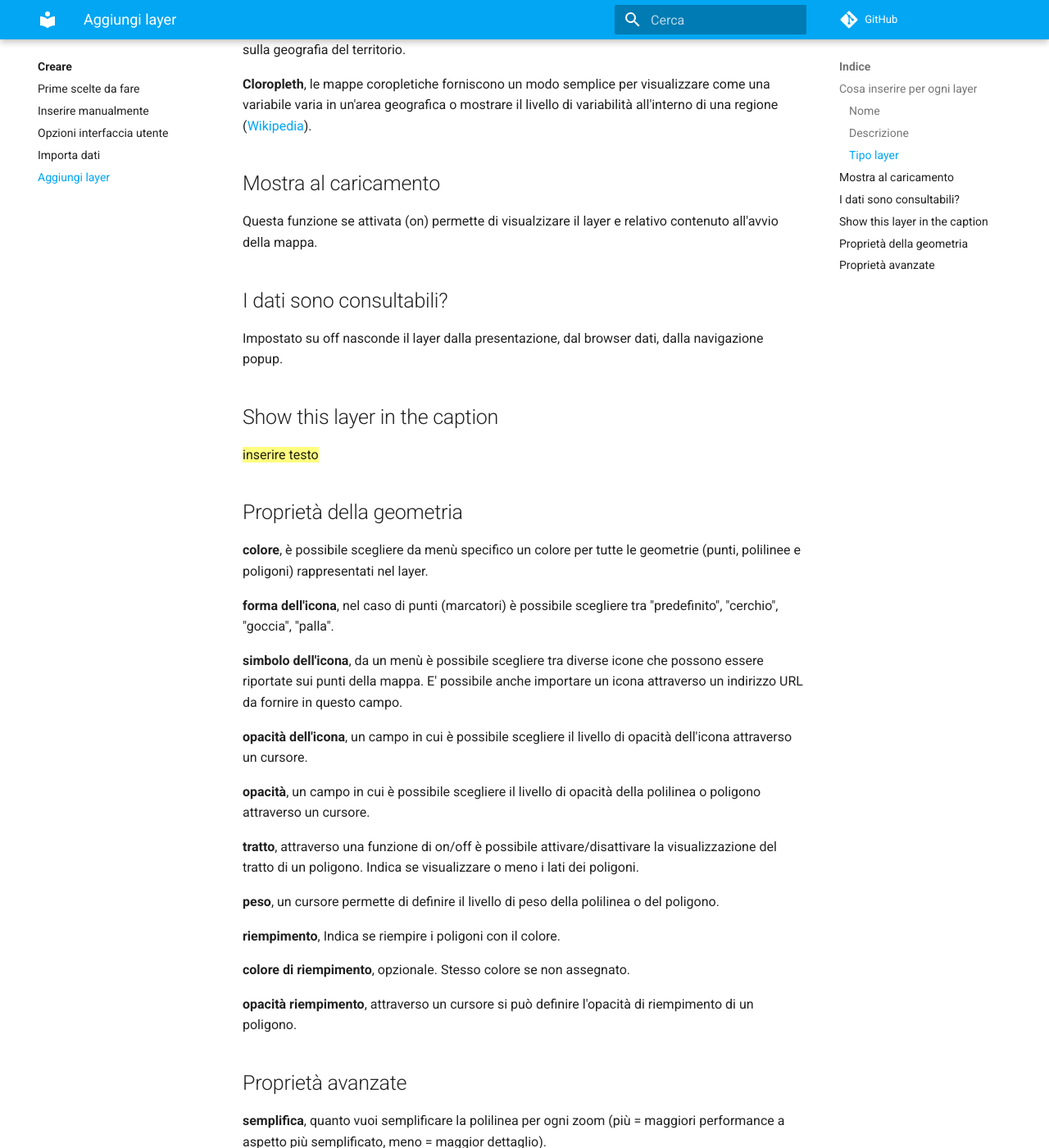
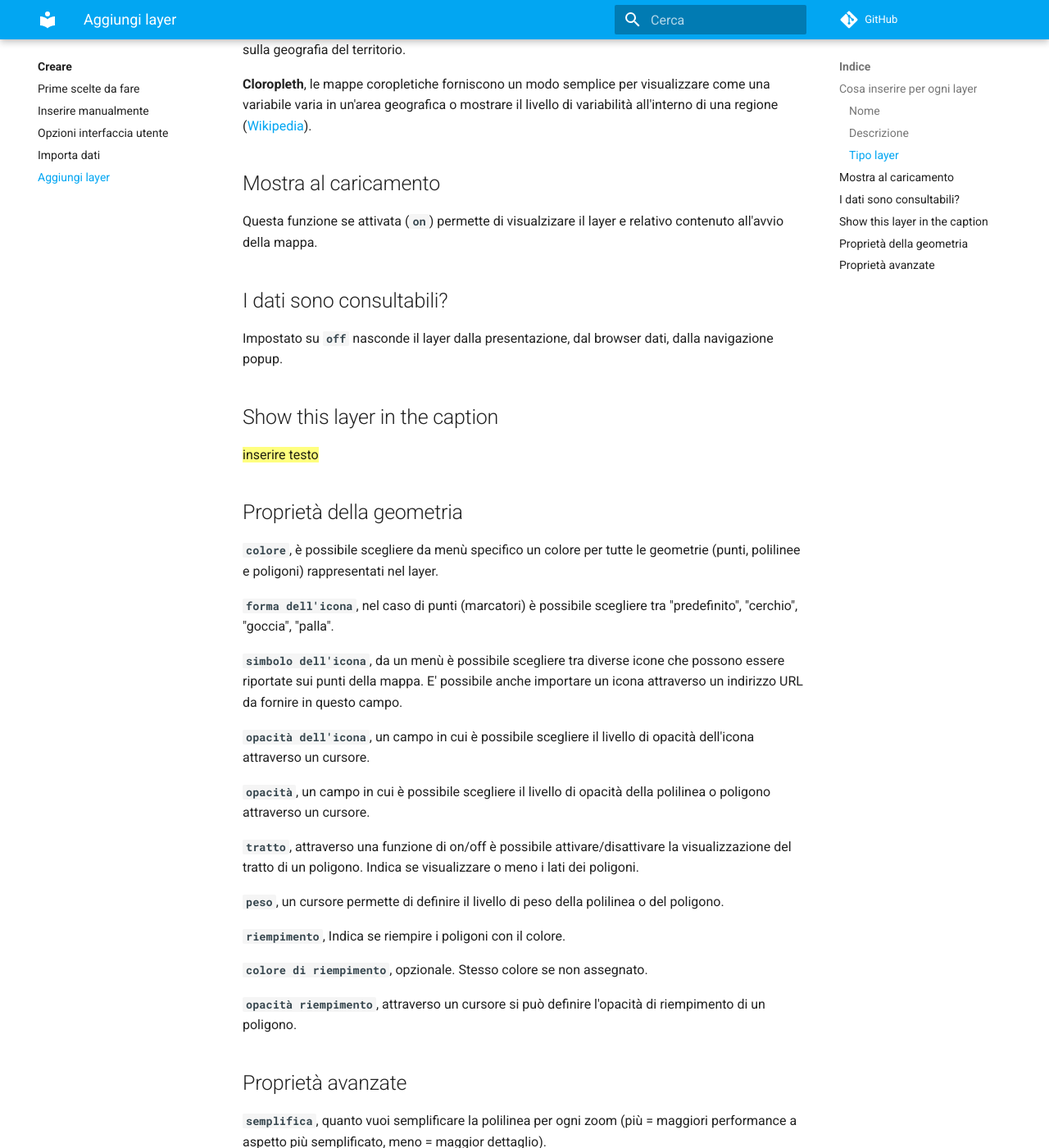
Before and after one commit to opendatasicilia/guida-umap, an MkDocs documentation site: the page built from docs/creare/aggiungi-layer.md, in a window 1280 px wide and 1400 px high, scrolled down 1458 px. Shown: the whole window at 82% size. Built offline with MkDocs 1.6.1 and Material for MkDocs 9.7.7, drawn with Linux system fonts in a browser that asks for light colours; comment, search, counter and statistics services are not loaded; some of the changed text lies outside the part shown.

```diff
--- a/docs/creare/aggiungi-layer.md
+++ b/docs/creare/aggiungi-layer.md
@@ -1,6 +1,6 @@
 # Aggiungi layer
 
-Questa sezione del menù di destra, contrassegnata dall'icona a 3 fogli sovrapposti, serve per aggiungere uno o più layer (strati) di informazioni nella mappa.
+Questa sezione del menù di destra, contrassegnata dall'icona a 3 fogli sovrapposti, serve per aggiungere uno o più layer (**strati**) di informazioni nella mappa.
 
 Prima di creare una mappa è buona prassi fare uno schema delle tipologie tematiche di dati che devono essere rappresentati geograficamente.
 
@@ -43,11 +43,11 @@ Descrivere brevemente a cosa serve il layer creato.
 
 ## Mostra al caricamento
 
-Questa funzione se attivata (on) permette di visualzizare il layer e relativo contenuto all'avvio della mappa.
+Questa funzione se attivata (**`on`**) permette di visualzizare il layer e relativo contenuto all'avvio della mappa.
 
 ## I dati sono consultabili?
 
-Impostato su off nasconde il layer dalla presentazione, dal browser dati, dalla navigazione popup.
+Impostato su **`off`** nasconde il layer dalla presentazione, dal browser dati, dalla navigazione popup.
 
 ## Show this layer in the caption
 
@@ -56,35 +56,35 @@ Impostato su off nasconde il layer dalla presentazione, dal browser dati, dalla
 
 ## Proprietà della geometria
 
-**colore**, è possibile scegliere da menù specifico un colore per tutte le geometrie (punti, polilinee e poligoni) rappresentati nel layer.
+**`colore`**, è possibile scegliere da menù specifico un colore per tutte le geometrie (punti, polilinee e poligoni) rappresentati nel layer.
 
-**forma dell'icona**, nel caso di punti (marcatori) è possibile scegliere tra "predefinito", "cerchio", "goccia", "palla".
+**`forma dell'icona`**, nel caso di punti (marcatori) è possibile scegliere tra "predefinito", "cerchio", "goccia", "palla".
 
-**simbolo dell'icona**, da un menù è possibile scegliere tra diverse icone che possono essere riportate sui punti della mappa. E' possibile anche importare un icona attraverso un indirizzo URL da fornire in questo campo.
+**`simbolo dell'icona`**, da un menù è possibile scegliere tra diverse icone che possono essere riportate sui punti della mappa. E' possibile anche importare un icona attraverso un indirizzo URL da fornire in questo campo.
 
-**opacità dell'icona**, un campo in cui è possibile scegliere il livello di opacità dell'icona attraverso un cursore.
+**`opacità dell'icona`**, un campo in cui è possibile scegliere il livello di opacità dell'icona attraverso un cursore.
 
-**opacità**, un campo in cui è possibile scegliere il livello di opacità della polilinea o poligono attraverso un cursore.
+**`opacità`**, un campo in cui è possibile scegliere il livello di opacità della polilinea o poligono attraverso un cursore.
 
-**tratto**, attraverso una funzione di on/off è possibile attivare/disattivare la visualizzazione del tratto di un poligono. Indica se visualizzare o meno i lati dei poligoni.
+**`tratto`**, attraverso una funzione di on/off è possibile attivare/disattivare la visualizzazione del tratto di un poligono. Indica se visualizzare o meno i lati dei poligoni.
 
-**peso**, un cursore permette di definire il livello di peso della polilinea o del poligono.
+**`peso`**, un cursore permette di definire il livello di peso della polilinea o del poligono.
 
-**riempimento**, Indica se riempire i poligoni con il colore.
+**`riempimento`**, Indica se riempire i poligoni con il colore.
 
-**colore di riempimento**, opzionale. Stesso colore se non assegnato.
+**`colore di riempimento`**, opzionale. Stesso colore se non assegnato.
 
-**opacità riempimento**, attraverso un cursore si può definire l'opacità di riempimento di un poligono.
+**`opacità riempimento`**, attraverso un cursore si può definire l'opacità di riempimento di un poligono.
 
 
 ## Proprietà avanzate
 
-**semplifica**, quanto vuoi semplificare la polilinea per ogni zoom (più = maggiori performance a aspetto più semplificato, meno = maggior dettaglio).
+**`semplifica`**, quanto vuoi semplificare la polilinea per ogni zoom (più = maggiori performance a aspetto più semplificato, meno = maggior dettaglio).
 
-**tratteggio**, una lista di numeri separati da virgola che definisce lo schema del tratto e del trattino. Es.: "5, 10, 15".
+**`tratteggio`**, una lista di numeri separati da virgola che definisce lo schema del tratto e del trattino. Es.: "5, 10, 15".
 
-**Livello di zoom predefinito**, livelli di zoom per zoom automatici.
+**`livello di zoom predefinito`**, livelli di zoom per zoom automatici.
 
-**dallo zoom** - **allo zoom**, funzioni opzionali.
+**`dallo zoom`** - **`allo zoom`**, funzioni opzionali.
 
 **campo etichetta**, il nome della proprietà da utilizzare come etichetta (es.: "nome"). Può anche essere utilizzata una proprietà tra parentesi per usarne più di una o combinarle con contenuto statico (ad esempio: "{nome} in {luogo}").
```
